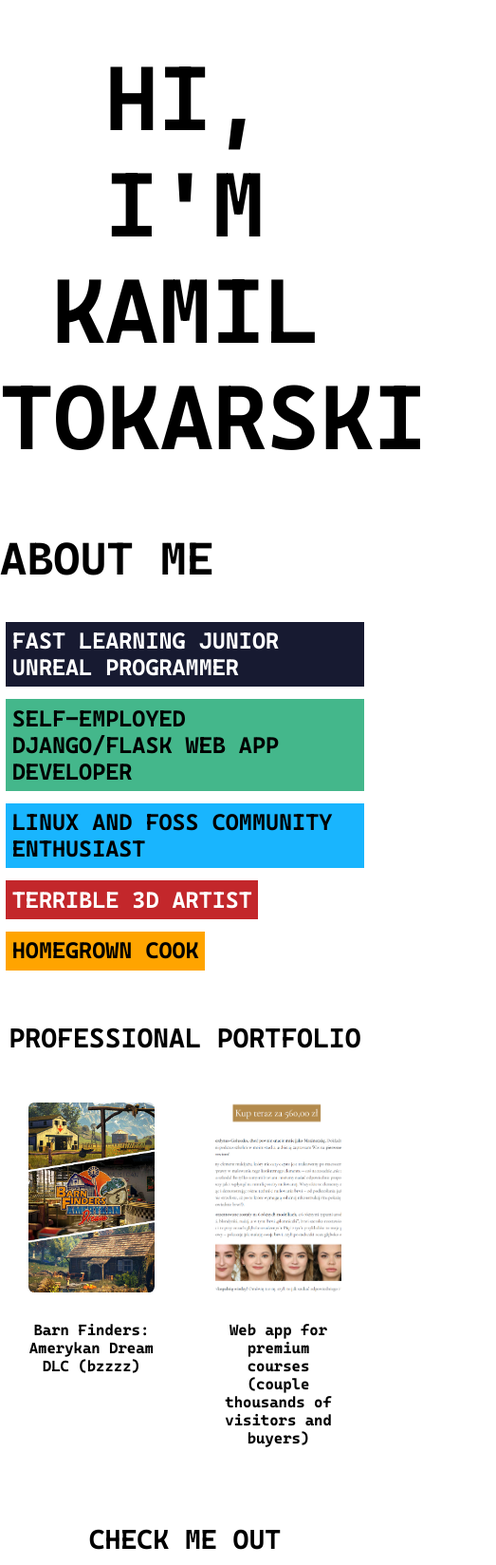
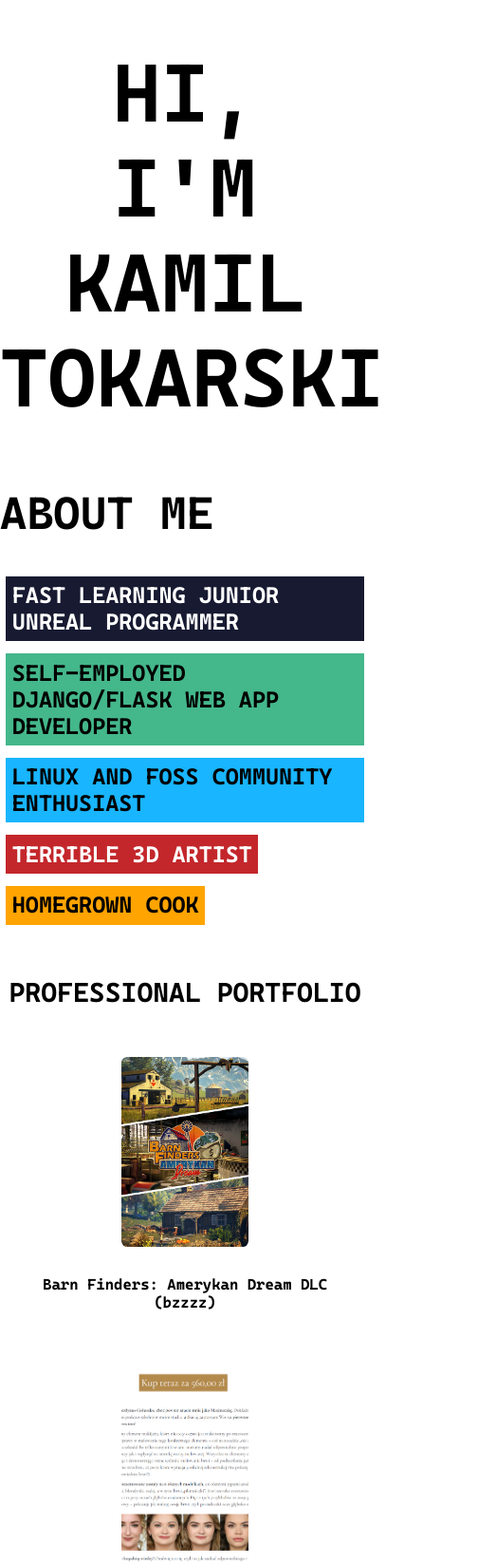
Before and after one commit to ktxyz/ktxyz.github.io, a plain HTML site: page index.html in a window 390 px wide. Shown: the top 1648 px of the page at 95% size, 523 px wide, since content can reach past the window. Drawn offline with Linux system fonts and the light colour scheme.

Commit message:
small fixes for mobile phones

```diff
--- a/style.css
+++ b/style.css
@@ -80,6 +80,8 @@ html, body {
         margin: 0;
         margin: auto;
         margin-top: 3rem;
+        font-size: 2.7rem;
+
 
         text-align: center;
     }
@@ -122,6 +124,7 @@ html, body {
 .links-arr {
     display: flex;
     justify-content: center;
+    flex-wrap: wrap;
 }
 
 .link > div {
```
